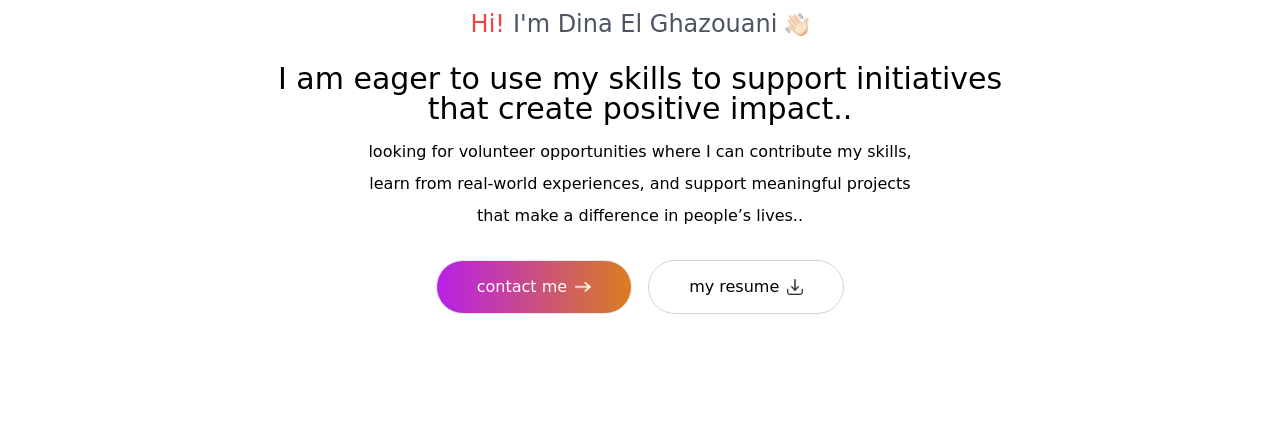
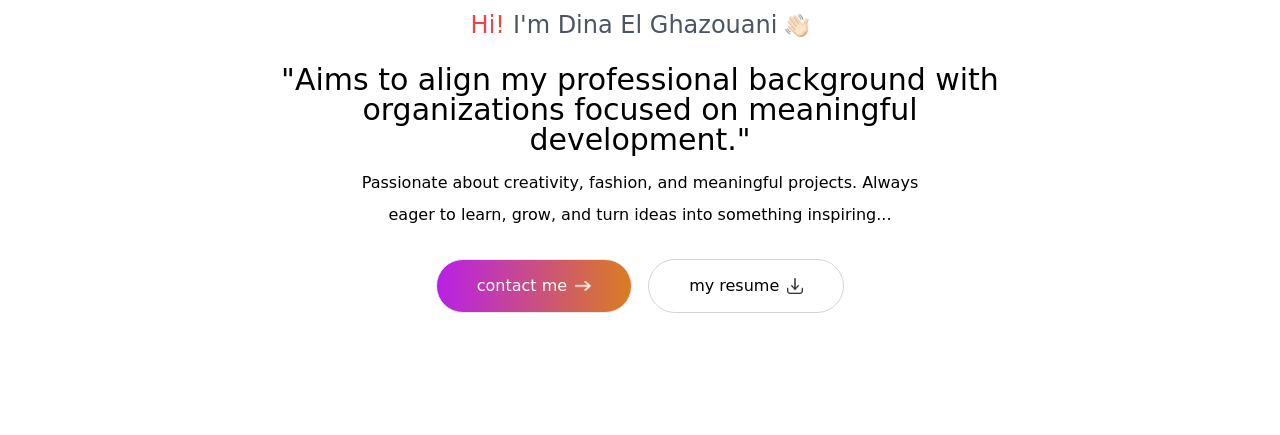
Before and after one commit to abdallh-7/DinaPortfolio, a website: page index.html in a window 1280 px wide. Shown: the part 365-800 px from the top of the page. Drawn offline with Linux system fonts and the light colour scheme; a web font is replaced by a local one.

Commit message:
Update personal statement in index.htmleit

```diff
--- a/index.html
+++ b/index.html
@@ -167,12 +167,10 @@
         <img src="./assets/hand-icon.png" alt="" class="w-6 mb-1" />
       </h3>
       <h1 class="text-2xl sm:text-6xl lg:text-[30px] font-Ovo">
-       I am eager to use my skills to support initiatives that create positive impact..
+      "Aims to align my professional background with organizations focused on meaningful development."
       </h1>
       <p class="max-w-xl mx-auto font-Ovo ">
-         looking for volunteer opportunities where I can
-        contribute my skills, learn from real-world experiences, and support
-        meaningful projects that make a difference in people’s lives..
+        Passionate about creativity, fashion, and meaningful projects. Always eager to learn, grow, and turn ideas into something inspiring...
       </p>
 
       <div class="flex flex-col sm:flex-row items-center gap-4 mt-4">
```
